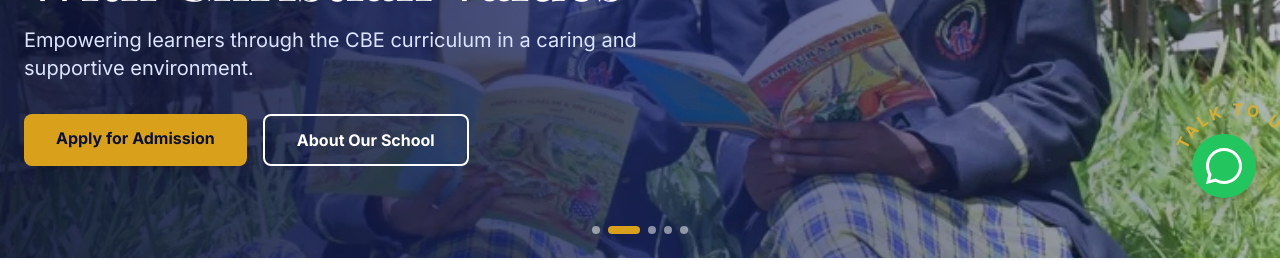
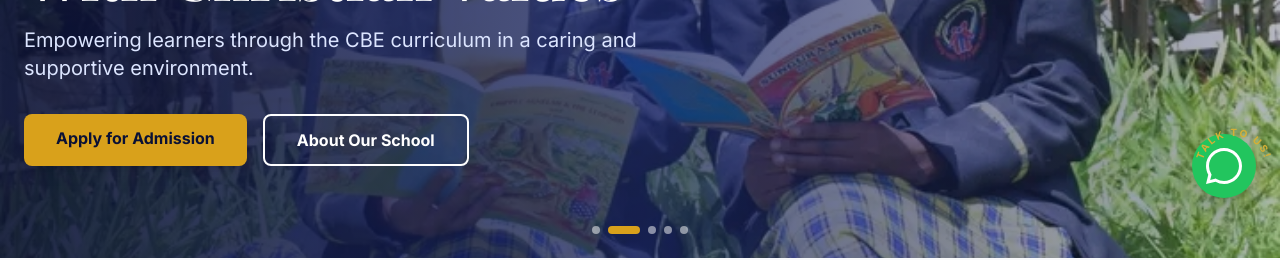
Before and after one commit to Kyle-Poppy/mt.moriahschool, a React (Vite) app: page / in a window 1280 px wide. Shown: the part 578-838 px from the top of the page. Built offline with nearby package versions, Linux system fonts and the light colour scheme.

Commit message:
Add curved Talk To Us text around WhatsApp button

```diff
--- a/src/components/WhatsAppButton.tsx
+++ b/src/components/WhatsAppButton.tsx
@@ -7,28 +7,30 @@ export default function WhatsAppButton() {
     <div className="fixed bottom-6 right-6 z-50">
       {/* Curved Gold Text */}
 <svg
-  width="140"
-  height="140"
-  className="absolute -top-16 -left-6 pointer-events-none"
+  width="100"
+  height="100"
+  className="absolute -top-4 -left-2 pointer-events-none overflow-visible"
 >
   <defs>
     <path
-      id="talkPath"
-      d="M15,100 A55,55 0 0,1 125,100"
-      fill="none"
+      id="circleText"
+      d="
+        M50,50
+        m-32,0
+        a32,32 0 1,1 64,0
+      "
     />
   </defs>
 
   <text
     fill="#D4AF37"
-    fontSize="16"
+    fontSize="10"
     fontWeight="800"
-    letterSpacing="3"
+    letterSpacing="2"
   >
     <textPath
-      href="#talkPath"
-      startOffset="50%"
-      textAnchor="middle"
+      href="#circleText"
+      startOffset="8%"
     >
       TALK TO US!
     </textPath>
```
